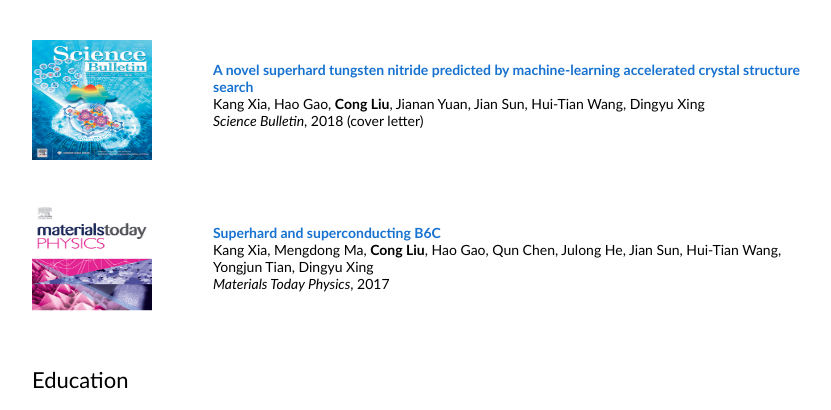
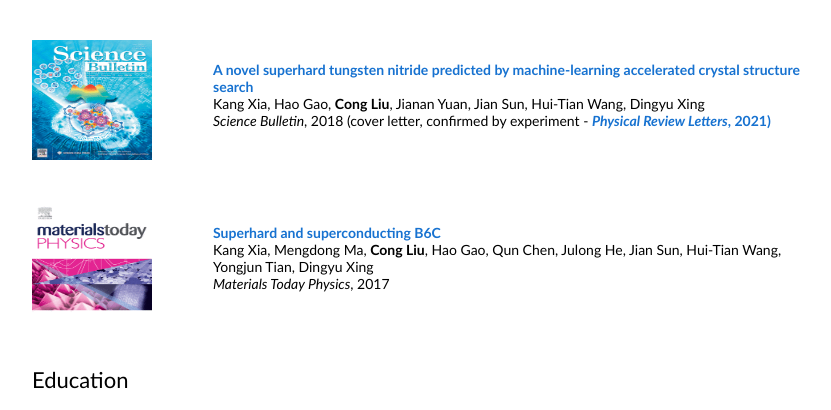
Before and after one commit to jasper12138/cong.physics.com, a plain HTML site: page index.html in a window 1280 px wide. Shown: the part 2090-2500 px from the top of the page, without its empty margins (228-1059 px from the left). Drawn offline with Linux system fonts and the light colour scheme.

Commit message:
Update index.html

```diff
--- a/index.html
+++ b/index.html
@@ -325,7 +325,7 @@
               Hui-Tian Wang,
               Dingyu Xing
               <br>
-              <em>Science Bulletin</em>, 2018 (cover letter)
+              <em>Science Bulletin</em>, 2018 (cover letter, confirmed by experiment - <a href="https://journals.aps.org/prl/abstract/10.1103/PhysRevLett.126.065702" target="_blank"><papertitle><em>Physical Review Letters</em>, 2021)
               <br>
               <p></p>
             </td>
```
